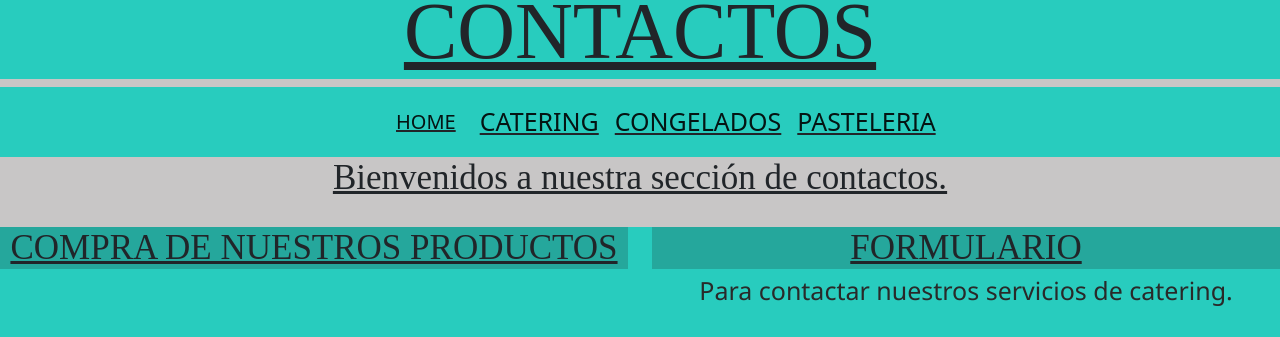
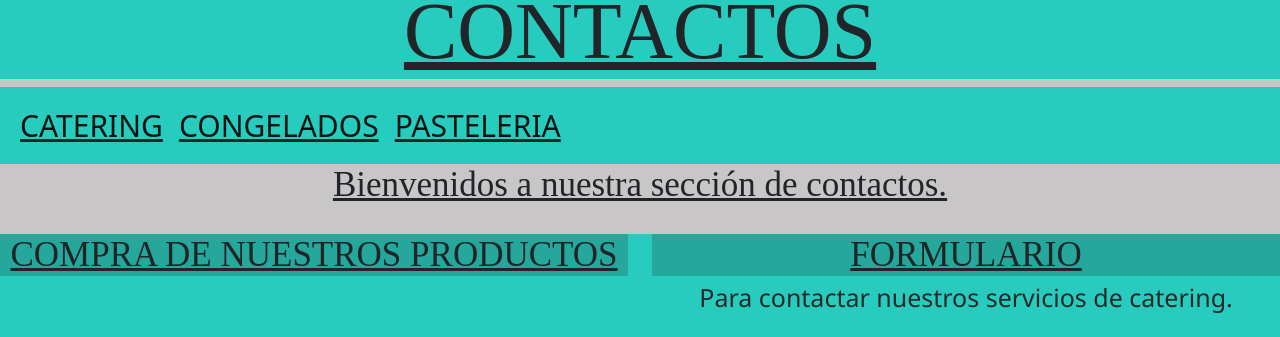
Before and after one commit to joaquinberasategui/CyC-Joaquin-Berasategui, a website: page contactos.html in a window 1280 px wide. Shown: the part 461-798 px from the top of the page. Drawn offline with nearby package versions, Linux system fonts and the light colour scheme.

Commit message:
arreglo menú

```diff
--- a/contactos.html
+++ b/contactos.html
@@ -8,13 +8,12 @@
 </head>
 <body>
     <header>
-        <img class="img-fluid" src="Imagenes/Logo.jpg" alt="Logo principal" height="250px" width="100%">
+        <a href="index.html"> <img  class="img-fluid" src="Imagenes/Logo.jpg" alt="Logo principal" height="250px" width="100%"></a>
     </header>
 
     <h1> Contactos </h1>
         <nav class="navbar navbar-expand-lg navbar-light">
                 <div class="container-fluid">
-                  <a class="navbar-brand" href="index.html">HOME</a>
                   <button class="navbar-toggler" type="button" data-bs-toggle="collapse" data-bs-target="#navbarNav" aria-controls="navbarNav" aria-expanded="false" aria-label="Toggle navigation">
                     <span class="navbar-toggler-icon"></span>
                   </button>
--- a/css/catering.css
+++ b/css/catering.css
@@ -6,8 +6,10 @@ body{
 }
 .navbar{
     background-color: rgb(40, 204, 190);
-    font-size: 25px;
-    padding-left: 32%;
+    font-size: 30px;
+    text-decoration: underline;
+    text-transform: uppercase;
+
 }
 h1{
     margin-top: 5px;
@@ -85,8 +87,10 @@ body{
 }
 .navbar{
     background-color: rgb(40, 204, 190);
-    font-size: 25px;
-    padding-left: 32%;
+    font-size: 30px;
+    text-decoration: underline;
+    text-transform: uppercase;
+
 }
 h1{
     margin-top: 5px;
--- a/css/congelados.css
+++ b/css/congelados.css
@@ -6,8 +6,13 @@ body{
 }
 .navbar{
     background-color: rgb(40, 204, 190);
-    font-size: 25px;
-    padding-left: 32%;
+    font-size: 30px;
+    text-decoration: underline;
+    text-transform: uppercase;
+}
+.navbar.li{
+    display: flex;
+    justify-content: center;
 }
 h1{
     margin-top: 5px;
@@ -31,6 +36,8 @@ h2{
     text-align: left;
 }
 .card{
+    margin-top: 10px;
+    margin-bottom: 10px;
     box-shadow: 9.91px 9.91px 15px #444646, -9.91px -9.91px 15px rgb(61, 60, 60);
 }
 article{
--- a/css/contactos.css
+++ b/css/contactos.css
@@ -6,10 +6,9 @@ body{
 }
 .navbar{
     background-color: rgb(40, 204, 190);
-    font-size: 25px;
-    padding-left: 30%;
-    font-style: #292929;
+    font-size: 30px;
     text-decoration: underline;
+    text-transform: uppercase;
 }
 h1{
     margin-top: 5px;
@@ -81,10 +80,9 @@ h4{
     }
     .navbar{
         background-color: rgb(40, 204, 190);
-        font-size: 25px;
-        padding-left: 30%;
-        font-style: #292929;
-        text-decoration: underline;
+    font-size: 30px;
+    text-decoration: underline;
+    text-transform: uppercase;
     }
     h1{
         margin-top: 5px;
--- a/css/pasteleria.css
+++ b/css/pasteleria.css
@@ -30,8 +30,9 @@ h2{
 
 .navbar{
     background-color: rgb(226, 119, 119);
-    font-size: 25px;
-   padding-left: 28%;
+    font-size: 30px;
+    text-decoration: underline;
+    text-transform: uppercase;
 }
 article{
     justify-content: space-evenly;
@@ -46,5 +47,7 @@ h3{
     font-size: 35px;
 }
 .card{
+    margin-top: 10px;
+    margin-bottom: 10px;
     box-shadow: 9.91px 9.91px 15px #444646, -9.91px -9.91px 15px rgb(61, 60, 60);
 }
--- a/scss/index.scss
+++ b/scss/index.scss
@@ -15,10 +15,11 @@ header{
     display: inline;
 }
 .navbar{
-    font-size: 25px;
+    background-color: rgb(40, 204, 190);
+    font-size: 30px;
     text-decoration: underline;
-    background-color: rgb(40, 204, 190);
-    padding-left: 27%;
+    text-transform: uppercase;
+
 }
 .contenedor__quienes{
     text-transform: uppercase;
```
Also changed, not shown: Catering.html (+2 -2 lines), Pasteleria.html (+1 -2 lines), congelados.html (+2 -2 lines), index.html (+1 -1 lines), css/index.css.
